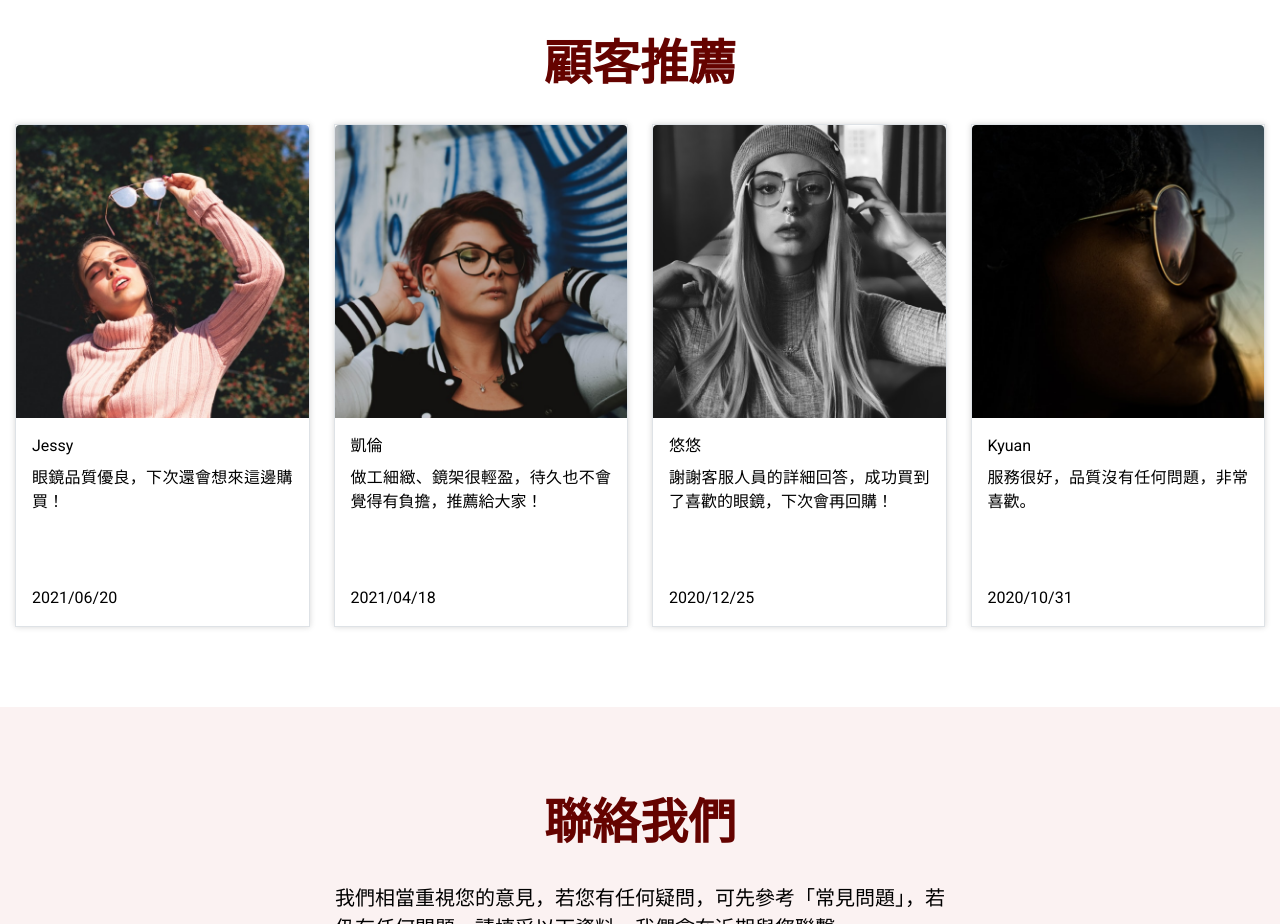
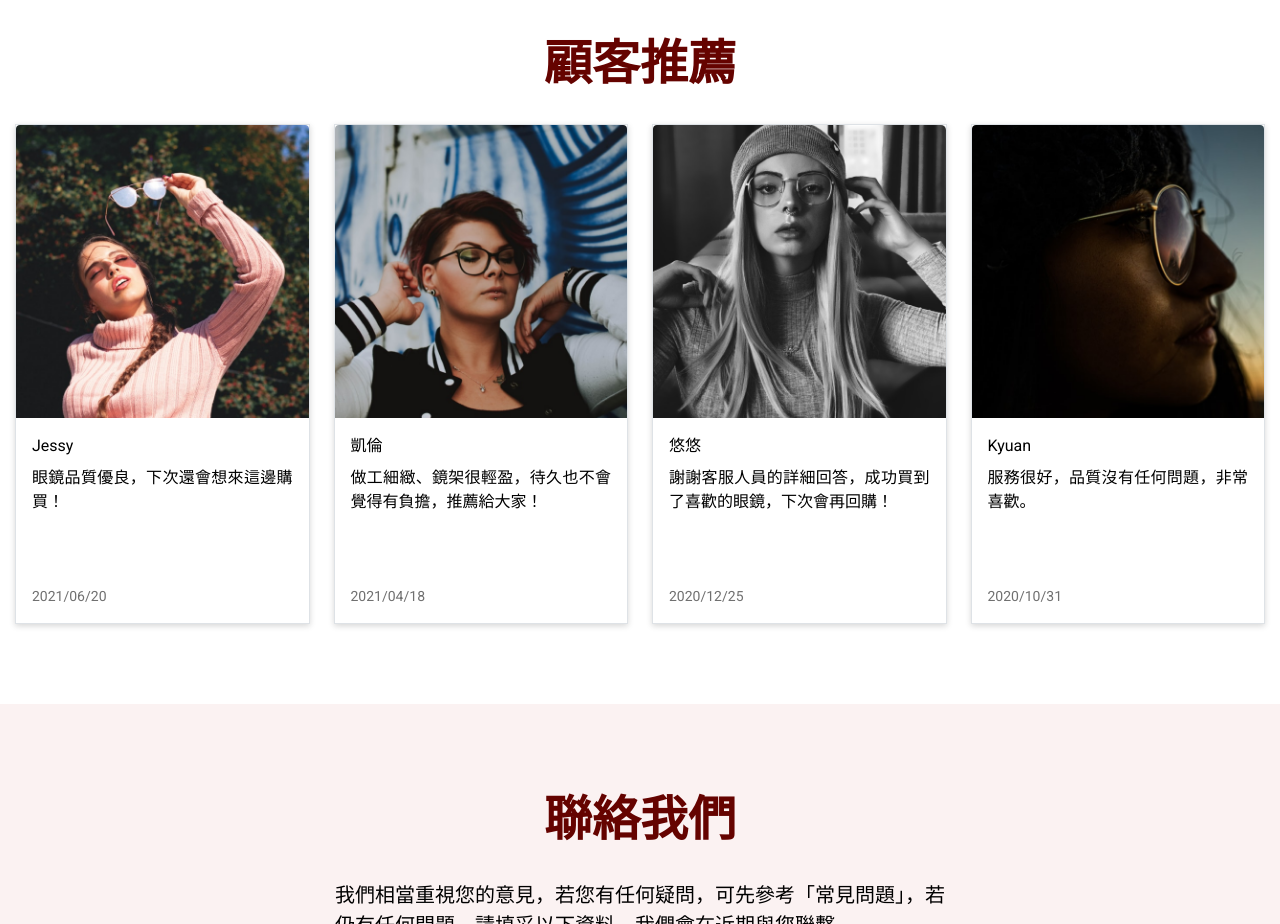
Before and after one commit to 1denx/HexSchoolAssignment_W4, a website built with Vite: page pages/index.html in a window 1280 px wide. Shown: the part 2800-3724 px from the top of the page. Built offline with nearby package versions, Linux system fonts and the light colour scheme.

Commit message:
fix cards template

```diff
--- a/assets/scss/_components.scss
+++ b/assets/scss/_components.scss
@@ -14,10 +14,10 @@
     }
 
     .cards-item {
-        width: 25%;
-    }
+        width: calc((100% - 24px)/2);
 
-    @include mobile {
-        width: 100%;
+        @include mobile {
+            width: 100%;
+        }
     }
 }
--- a/assets/scss/pages/_index.scss
+++ b/assets/scss/pages/_index.scss
@@ -60,15 +60,14 @@ section {
   background: $color-bg;
 }
 
-.service-cards {
-
 .serivice-item {
   @include pad {
-      width: 48%;
+    width: calc((100% - 72px)/4);
   }
 
   @include mobile {
     width: 100%;
+    justify-content: center;
   }
 
   .service-pic {
@@ -84,7 +83,6 @@ section {
     color: $title-txt-primary;
     text-align: center;
     margin-bottom: 8px;
-    }
   }
 }
 
@@ -182,36 +180,46 @@ section {
   }
 }
 
-.recommends {
-
 .recommends-item {
-    border: 1px solid $color-border;
-    box-shadow: 0 0 6px 0 $color-shadow;
+  display: flex;
+  align-items: stretch;
 
   @include pad {
-      width: 48%;
+    width: calc((100% - 24px)/2);
   }
 
   @include mobile {
     width: 100%;
+    justify-content: center;
+  }
 }
 
+.cards-item-link {
+  display: flex;
+  flex-direction: column;
+  color: #000;
+  text-align-last: left;
+  border: 1px solid $color-border;
+  box-shadow: 0px 2px 6px $color-shadow;
+
   .item-content {
-      color: #000;
+    flex-grow: 1;
+    height: auto;
     text-align: justify;
     display: flex;
     flex-direction: column;
     justify-content: space-between;
     padding: 16px;
+  }
 
   .name {
     margin-bottom: 8px;
   }
 
   .date {
+    font-size: $fz-xs;
+    color: $color-year;
     margin-top: 72px;
-      }
-    }
   }
 }
 
--- a/pages/index.html
+++ b/pages/index.html
@@ -93,50 +93,50 @@
         <h2 class="section-title">顧客推薦</h2>
         <ul class="cards recommends-cards">
           <li class="cards-item recommends-item">
-            <a href="#">
+            <a class="cards-item-link" href="#">
               <img src="../assets/images/home-section5-1.png" alt="Jessy 個人照">
               <div class="item-content">
+                <div class="item-content-txt">
                   <p class="name">Jessy</p>
                   <p>眼鏡品質優良，下次還會想來這邊購買！</p>
-                <div class="date">
-                  <p>2021/06/20</p>
                 </div>
+                <p class="date">2021/06/20</p>
               </div>
             </a>
           </li>
           <li class="cards-item recommends-item">
-            <a href="#">
+            <a class="cards-item-link" href="#">
               <img src="../assets/images/home-section5-2.png" alt="凱倫 個人照">
               <div class="item-content">
+                <div class="item-content-txt">
                   <p class="name">凱倫</p>
                   <p>做工細緻、鏡架很輕盈，待久也不會覺得有負擔，推薦給大家！</p>
-                <div class="date">
-                  <p>2021/04/18</p>
                 </div>
+                <p class="date">2021/04/18</p>
               </div>
             </a>
           </li>
           <li class="cards-item recommends-item">
-            <a href="#">
+            <a class="cards-item-link" href="#">
               <img src="../assets/images/home-section5-3.png" alt="悠悠 個人照">
               <div class="item-content">
+                <div class="item-content-txt">
                   <p class="name">悠悠</p>
                   <p>謝謝客服人員的詳細回答，成功買到了喜歡的眼鏡，下次會再回購！</p>
-                <div class="date">
-                  <p>2020/12/25</p>
                 </div>
+                <p class="date">2020/12/25</p>
               </div>
             </a>
           </li>
           <li class="cards-item recommends-item">
-            <a href="#">
+            <a class="cards-item-link" href="#">
               <img src="../assets/images/home-section5-4.png" alt="Kyuan 個人照">
               <div class="item-content">
+                <div class="item-content-txt">
                   <p class="name">Kyuan</p>
                   <p>服務很好，品質沒有任何問題，非常喜歡。</p>
-                <div class="date">
-                  <p>2020/10/31</p>
                 </div>
+                <p class="date">2020/10/31</p>
               </div>
             </a>
           </li>
```
Lines whose indentation alone changed are shown as unchanged.
